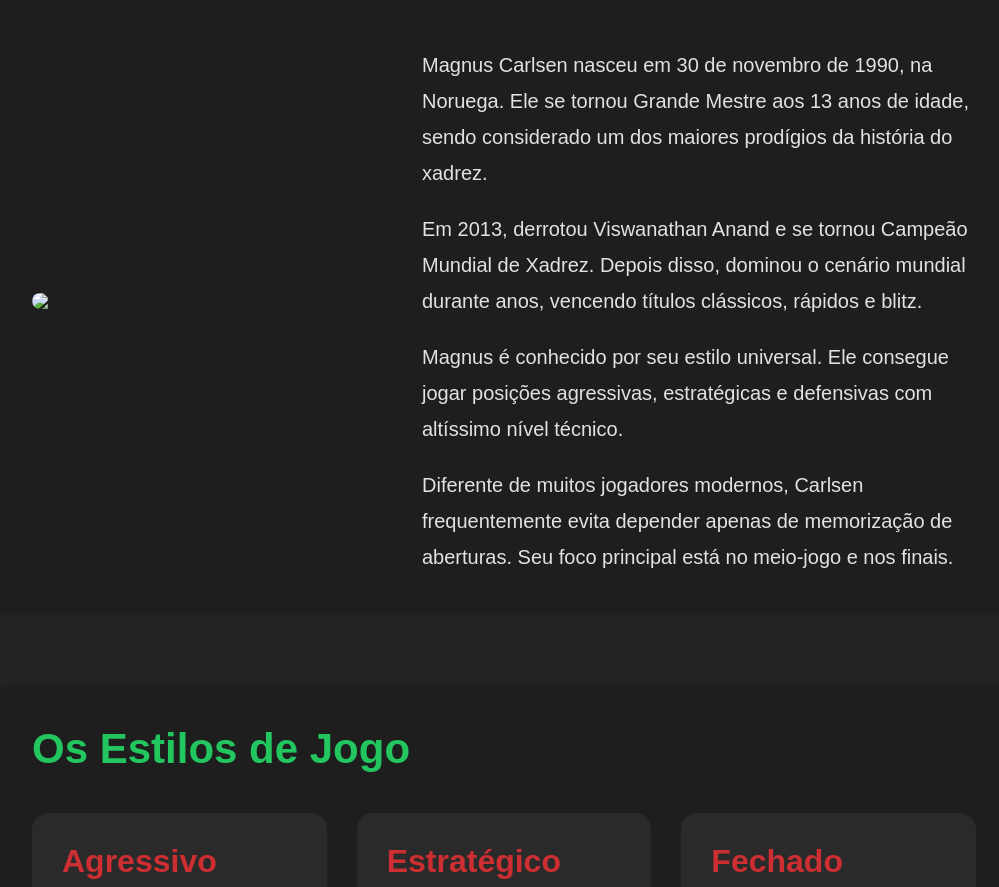
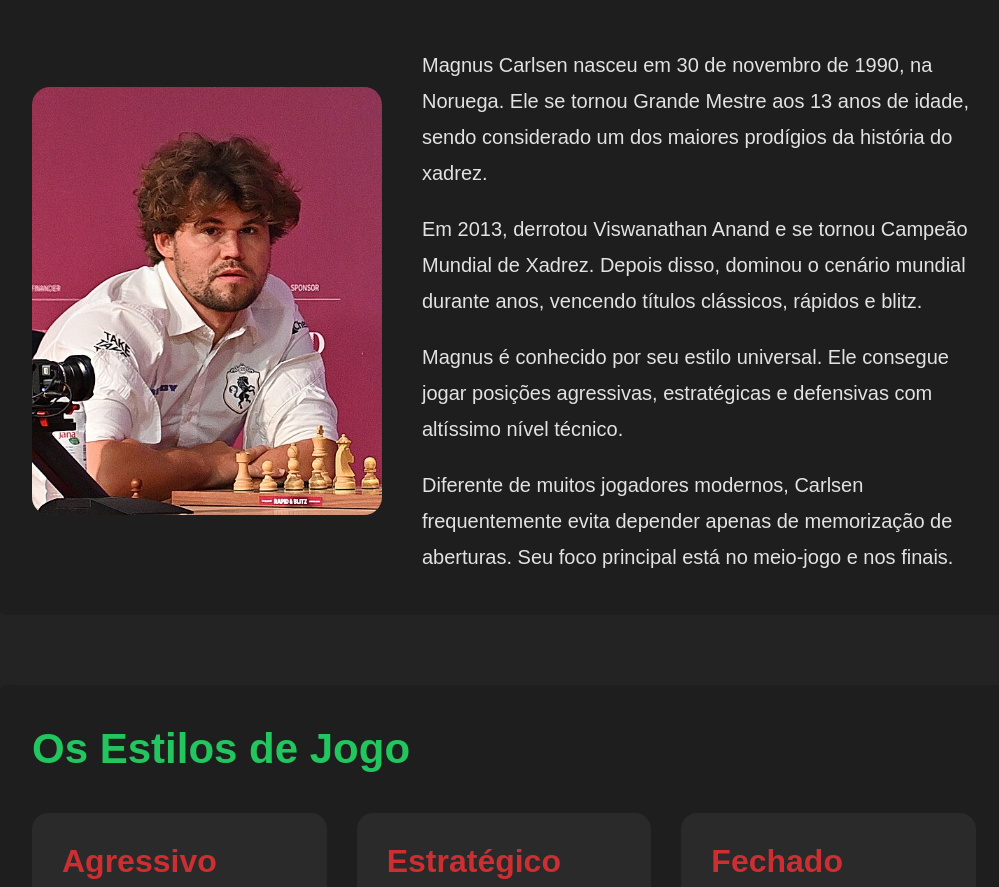
Before and after one commit to MatheusJacobD/ProjetoIndivual, a website: page public/mais.html in a window 1280 px wide. Shown: the part 3606-4493 px from the top of the page, without its empty margins (136-1135 px from the left). Drawn offline with Linux system fonts and the light colour scheme; a web font is replaced by a local one.

```diff
--- a/public/mais.html
+++ b/public/mais.html
@@ -125,7 +125,7 @@
 
             <div class="magnusContainer">
 
-                <img src="img//gm/Magnus Carlsen.jpg"
+                <img src="img/gm/Magnus Carlsen.jpg"
                     class="imagemMagnus">
 
                 <div class="textoMagnus">
```
Also changed, not shown: public/dash.html (added).
